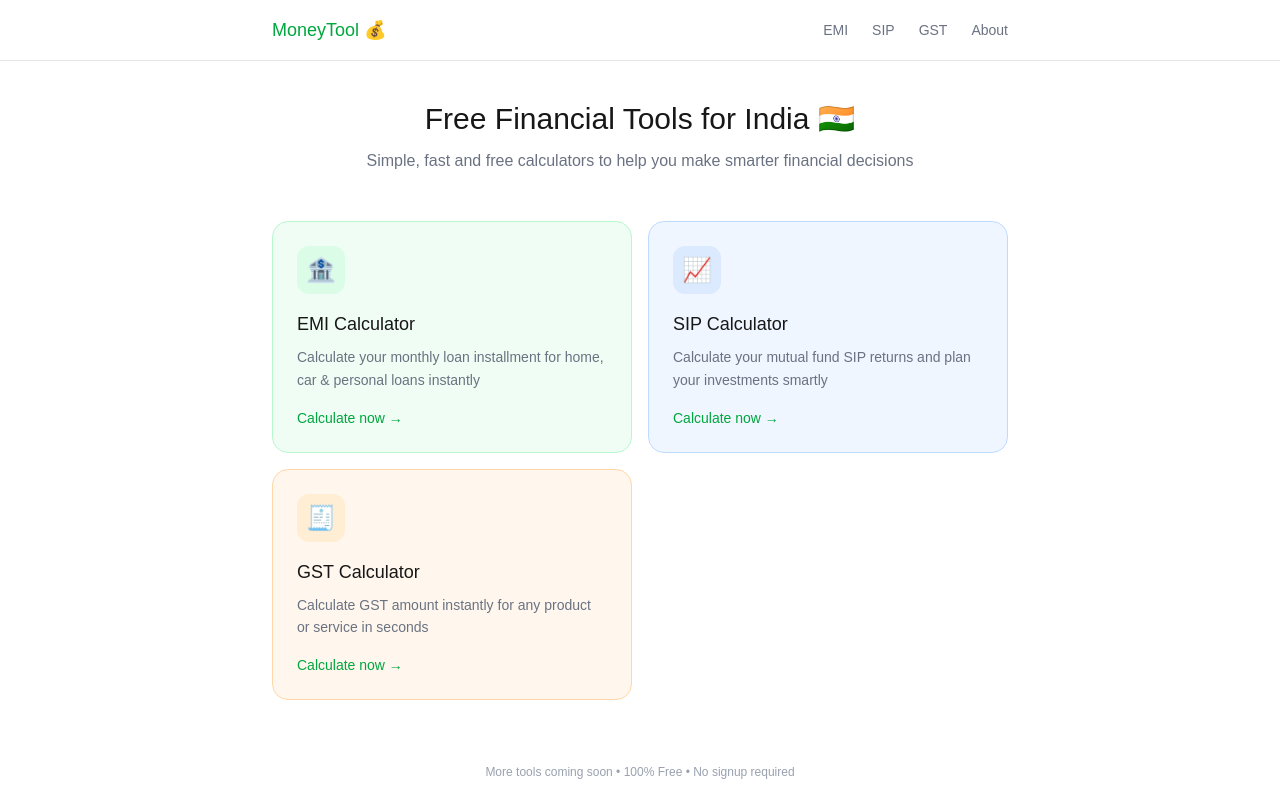
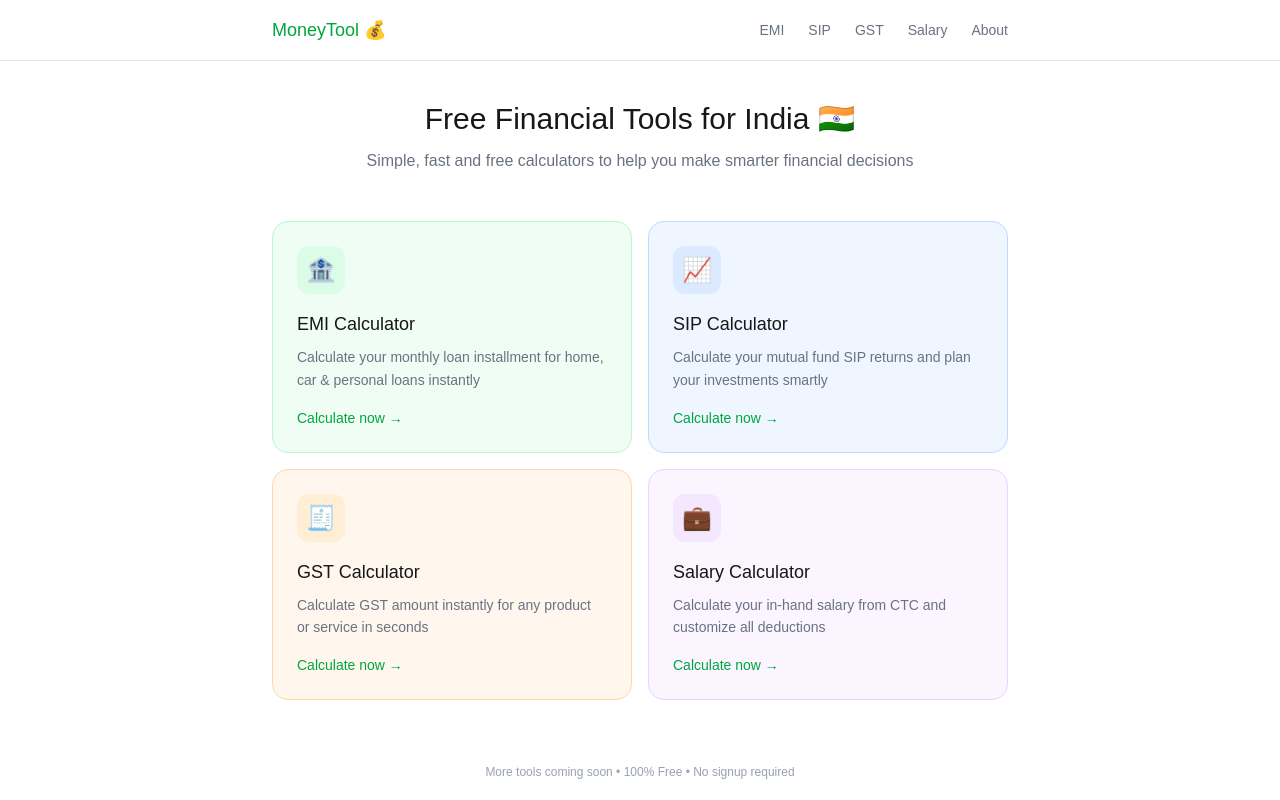
Before and after one commit to pankaj18021996/moneytool, a Next.js app: page / in a window 1280 px wide. Shown: the top 800 px of the page. Built offline with nearby package versions, Linux system fonts and the light colour scheme.

Commit message:
add salary calculator complete

```diff
--- a/app/components/Navbar.tsx
+++ b/app/components/Navbar.tsx
@@ -10,28 +10,24 @@ export default function Navbar() {
         </Link>
 
         <div className="flex items-center gap-6">
-          <Link
-            href="/emi-calculator"
-            className="text-sm text-gray-500 hover:text-green-600 transition-colors"
-          >
+          <Link href="/emi-calculator"
+            className="text-sm text-gray-500 hover:text-green-600 transition-colors">
             EMI
           </Link>
-          <Link
-            href="/sip-calculator"
-            className="text-sm text-gray-500 hover:text-green-600 transition-colors"
-          >
+          <Link href="/sip-calculator"
+            className="text-sm text-gray-500 hover:text-green-600 transition-colors">
             SIP
           </Link>
-          <Link
-            href="/gst-calculator"
-            className="text-sm text-gray-500 hover:text-green-600 transition-colors"
-          >
+          <Link href="/gst-calculator"
+            className="text-sm text-gray-500 hover:text-green-600 transition-colors">
             GST
           </Link>
-          <Link
-            href="/about"
-            className="text-sm text-gray-500 hover:text-green-600 transition-colors"
-          >
+          <Link href="/salary-calculator"
+            className="text-sm text-gray-500 hover:text-green-600 transition-colors">
+            Salary
+          </Link>
+          <Link href="/about"
+            className="text-sm text-gray-500 hover:text-green-600 transition-colors">
             About
           </Link>
         </div>
--- a/app/page.tsx
+++ b/app/page.tsx
@@ -2,7 +2,7 @@ import Link from "next/link";
 
 export const metadata = {
   title: "MoneyTool - Free Financial Calculators for India",
-  description: "Free EMI Calculator, SIP Calculator, GST Calculator and more financial tools for India.",
+  description: "Free EMI Calculator, SIP Calculator, GST Calculator, Salary Calculator for India.",
 };
 
 const tools = [
@@ -29,6 +29,14 @@ const tools = [
     link: "/gst-calculator",
     color: "bg-orange-50 border-orange-200",
     iconBg: "bg-orange-100",
+  },
+  {
+    title: "Salary Calculator",
+    description: "Calculate your in-hand salary from CTC and customize all deductions",
+    icon: "💼",
+    link: "/salary-calculator",
+    color: "bg-purple-50 border-purple-200",
+    iconBg: "bg-purple-100",
   },
 ];
 
--- a/app/sitemap.ts
+++ b/app/sitemap.ts
@@ -27,6 +27,12 @@ export default function sitemap(): MetadataRoute.Sitemap {
       priority: 0.9,
     },
     {
+      url: "https://www.moneytool.in/salary-calculator",
+      lastModified: new Date(),
+      changeFrequency: "weekly",
+      priority: 0.9,
+    },
+    {
       url: "https://www.moneytool.in/about",
       lastModified: new Date(),
       changeFrequency: "monthly",
```
